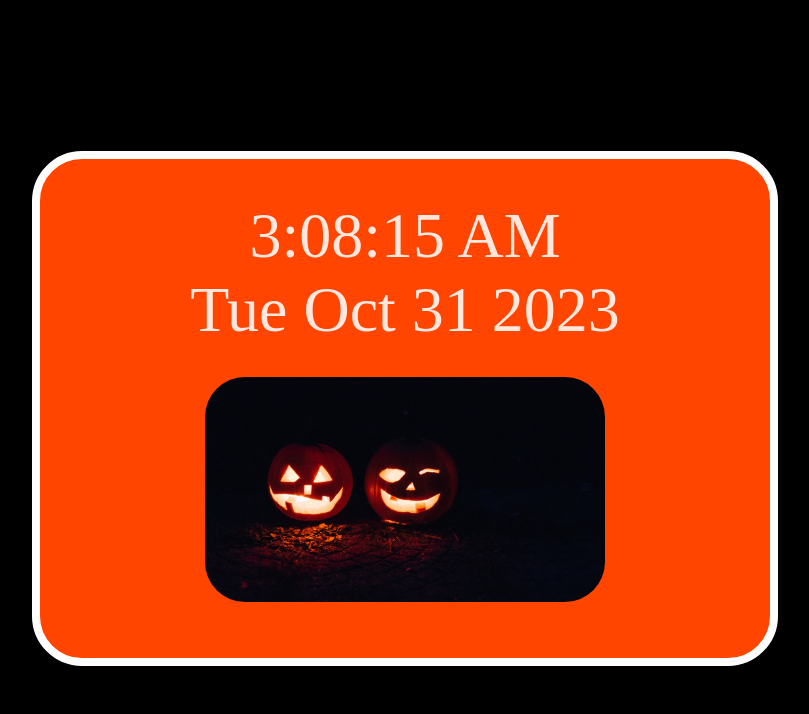
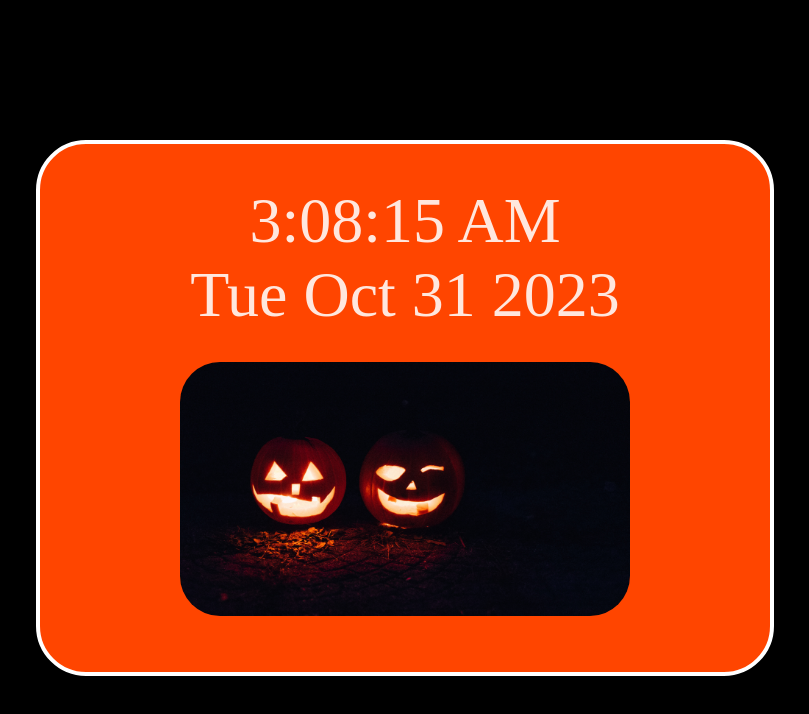
Before and after one commit to Davonne007-TX/digital-clock, a React (Vite) app: page / in a window 1280 px wide. Shown: the top 714 px of the page, without its empty margins (235-1044 px from the left). Built offline with nearby package versions, Linux system fonts and the light colour scheme; a web font is replaced by a local one.

Commit message:
trying new styles

```diff
--- a/index.html
+++ b/index.html
@@ -4,7 +4,7 @@
     <meta charset="UTF-8" />
     <link rel="icon" type="image/svg+xml" href="/vite.svg" />
     <meta name="viewport" content="width=device-width, initial-scale=1.0" />
-    <title>Clock</title>
+    <title>Digital Clock</title>
     <link rel="preconnect" href="https://fonts.gstatic.com" crossorigin />
     <link
       href="https://fonts.googleapis.com/css2?family=Concert+One&family=Courgette&family=Crimson+Text&family
--- a/src/index.css
+++ b/src/index.css
@@ -23,7 +23,7 @@ body {
   padding: 40px;
   border-radius: 50px;
   background-color: #ff4500;
-  border: 8px solid white;
+  border: 4px solid white;
 }
 
 /* Mobile Phones (up to 414px) */
@@ -50,7 +50,7 @@ body {
   }
 
   .jackOLantern {
-    width: 400px;
+    width: 450px;
     border-radius: 40px;
     margin-top: 30px;
   }
```
